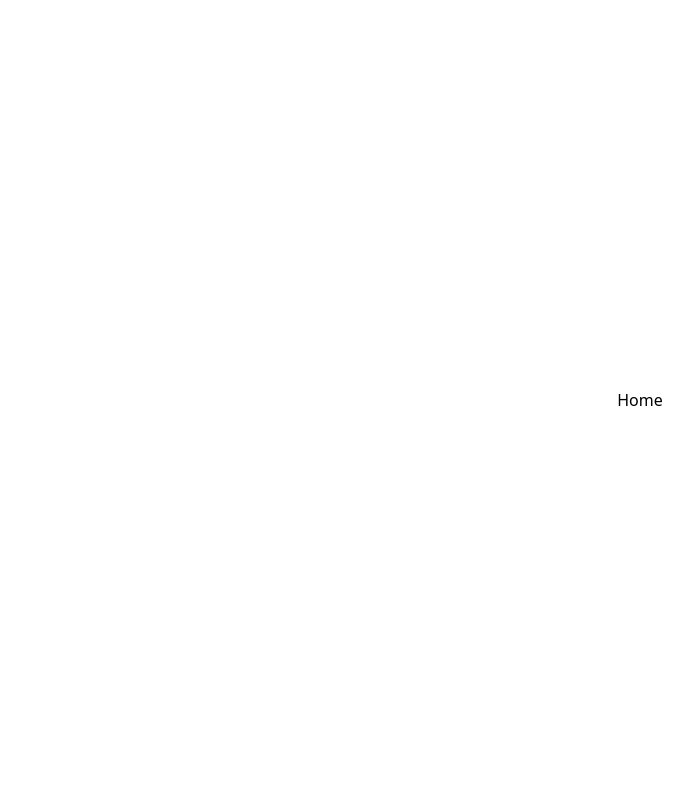
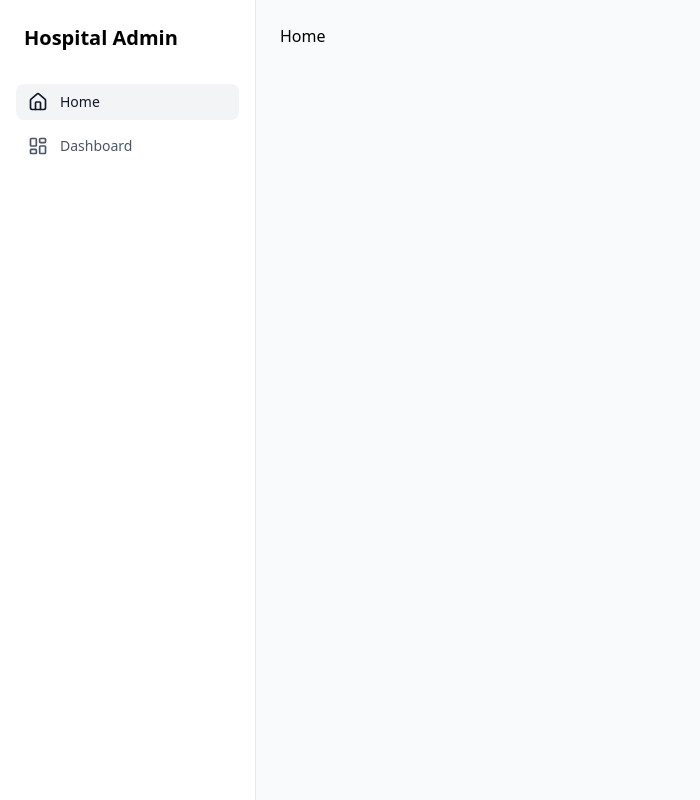
Before and after one commit to SumitAthani/mijonier_lifters, a React app in the folder frontend/: page / in a window 1280 px wide. Shown: the whole page, without its empty margins (0-700 px from the left). Built offline with nearby package versions, Linux system fonts and the light colour scheme; the HTML template or start-up script is replaced by a standard one.

Commit message:
chore:layout created

```diff
--- a/frontend/pages/Home.tsx
+++ b/frontend/pages/Home.tsx
@@ -1,5 +1,3 @@
-import React from 'react'
-
 type Props = {}
 
 function Home({}: Props) {
--- /dev/null
+++ b/frontend/pages/NotFound.tsx
@@ -0,0 +1,9 @@
+type Props = {}
+
+function NotFound({}: Props) {
+  return (
+    <div className="min-h-screen">Page Not Found</div>
+  )
+}
+
+export default NotFound
--- a/frontend/src/App.tsx
+++ b/frontend/src/App.tsx
@@ -1,17 +1,27 @@
-
 import { Route, Routes } from 'react-router-dom'
 import Home from '../pages/Home'
 import Dashboard from '../pages/Dashboard'
+import Sidebar from '../ui/Sidebar'
+import NotFound from '../pages/NotFound'
 
 function App() {
   return (
     <>
-      <div className='min-h-screen flex flex-col items-center justify-center'>
-        <Routes>
-          <Route path="/" element={<Home />} />
-          <Route path="/dashboard" element={<Dashboard />} />
-          <Route path="*" element={<div className='min-h-screen'>Page Not Found</div>} />
-        </Routes>
+      <div className="min-h-screen flex">
+        {/* Sidebar */}
+        <Sidebar />
+
+        {/* Main Content */}
+        <div className="flex-1 bg-gray-50 p-6">
+          <Routes>
+            <Route path="/" element={<Home />} />
+            <Route path="/dashboard" element={<Dashboard />} />
+            <Route
+              path="*"
+              element={<NotFound/>}
+            />
+          </Routes>
+        </div>
       </div>
     </>
   )
--- /dev/null
+++ b/frontend/ui/Sidebar.tsx
@@ -0,0 +1,35 @@
+import { NavLink } from "react-router-dom";
+import { Home, LayoutDashboard } from "lucide-react";
+
+export default function Sidebar() {
+  const menu = [
+    { label: "Home", icon: Home, path: "/" },
+    { label: "Dashboard", icon: LayoutDashboard, path: "/dashboard" },
+  ];
+
+  return (
+    <div className="h-screen w-64 bg-white border-r border-gray-200 py-6 px-4 flex flex-col shadow-sm">
+      <h1 className="text-xl font-semibold mb-8 px-2">Hospital Admin</h1>
+
+      <nav className="flex flex-col gap-2">
+        {menu.map((item) => (
+          <NavLink
+            key={item.path}
+            to={item.path}
+            className={({ isActive }) =>
+              `flex items-center gap-3 px-3 py-2 rounded-lg text-sm font-medium transition
+              ${
+                isActive
+                  ? "bg-gray-100 text-gray-900"
+                  : "text-gray-600 hover:bg-gray-100"
+              }`
+            }
+          >
+            <item.icon className="w-5 h-5" />
+            {item.label}
+          </NavLink>
+        ))}
+      </nav>
+    </div>
+  );
+}
```
